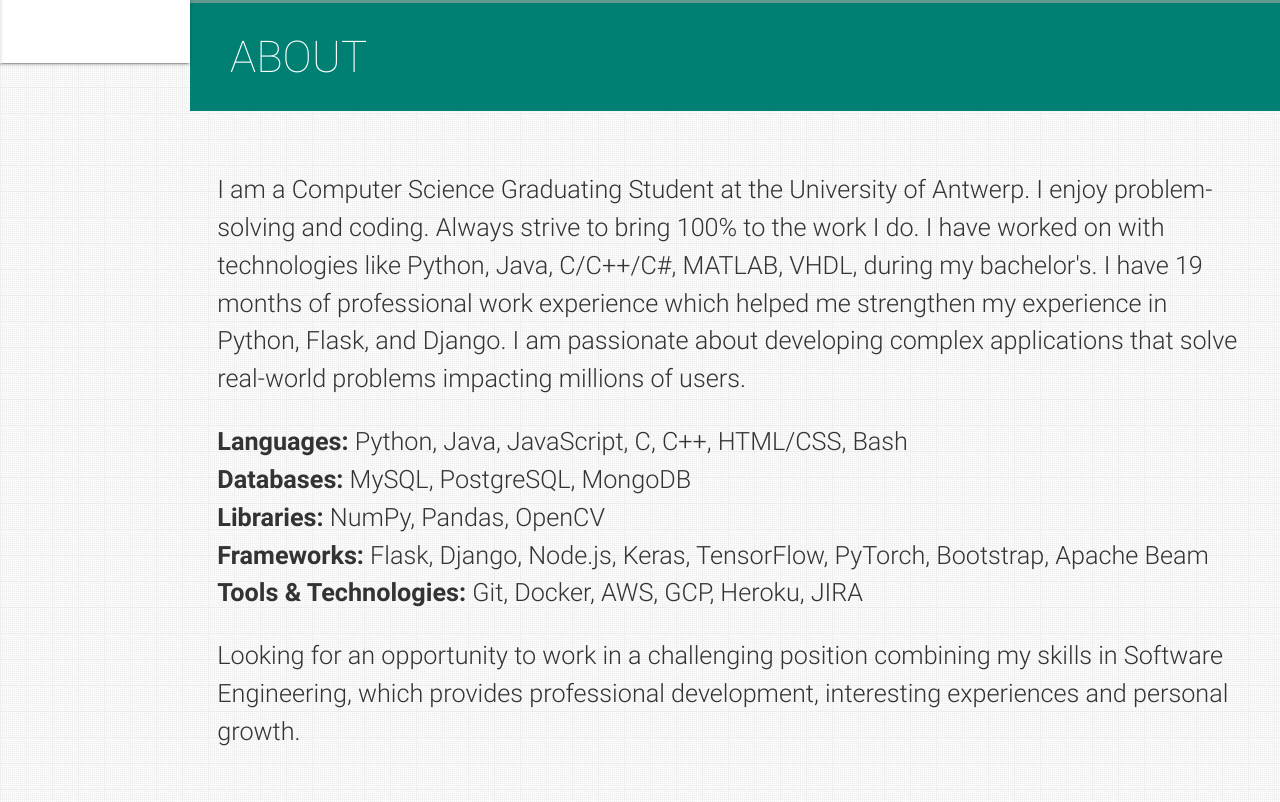
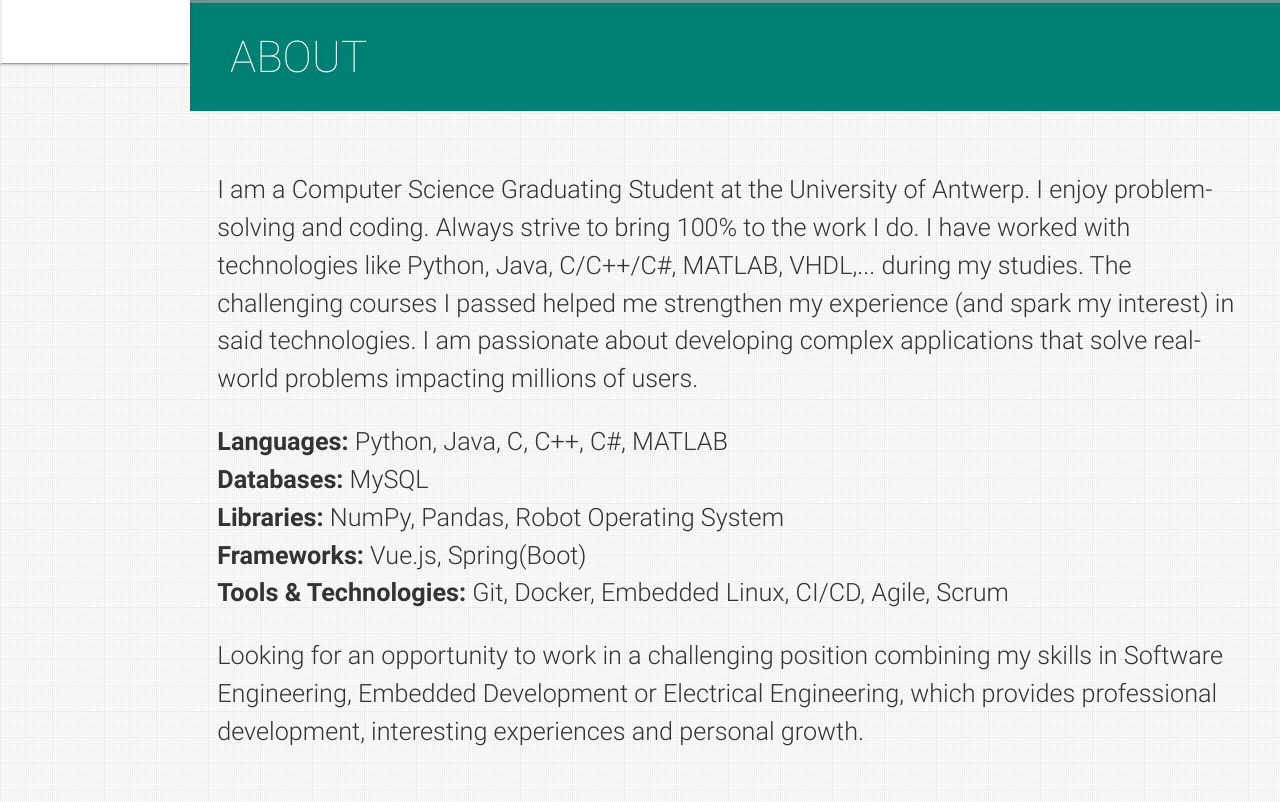
Before and after one commit to SirAltitude/anton.github.io, a plain HTML site: page index.html in a window 1280 px wide. Shown: the part 797-1599 px from the top of the page. Drawn offline with nearby package versions, Linux system fonts and the light colour scheme.

Commit message:
Update index.html

```diff
--- a/index.html
+++ b/index.html
@@ -228,39 +228,23 @@
         <p>
           I am a Computer Science Graduating Student at the University of Antwerp. I enjoy problem-solving and coding. Always strive to bring 100% to the work I do.
 
-          I have worked on with technologies like Python, Java, C/C++/C#, MATLAB, VHDL, during my bachelor's. I have 19 months of professional work experience which helped me strengthen my experience in Python, Flask, and Django.
+          I have worked with technologies like Python, Java, C/C++/C#, MATLAB, VHDL,... during my studies. The challenging courses I passed helped me strengthen my experience (and spark my interest) in said technologies.
 
           I am passionate about developing complex applications that solve real-world problems impacting millions of users.
         </p>
         <p>
           <ul>
-            <li><b>Languages:</b> Python, Java, JavaScript, C, C++, HTML/CSS, Bash</li>
-            <li><b>Databases:</b> MySQL, PostgreSQL, MongoDB</li>
-            <li><b>Libraries:</b> NumPy, Pandas, OpenCV</li>
-            <li><b>Frameworks:</b> Flask, Django, Node.js, Keras, TensorFlow, PyTorch, Bootstrap, Apache Beam</li>
-            <li><b>Tools & Technologies:</b> Git, Docker, AWS, GCP, Heroku, JIRA</li>
+            <li><b>Languages:</b> Python, Java, C, C++, C#, MATLAB</li>
+            <li><b>Databases:</b> MySQL</li>
+            <li><b>Libraries:</b> NumPy, Pandas, Robot Operating System</li>
+            <li><b>Frameworks:</b> Vue.js, Spring(Boot)</li>
+            <li><b>Tools & Technologies:</b> Git, Docker, Embedded Linux, CI/CD, Agile, Scrum</li>
           </ul>
 
         </p>
-
-        <!-- <p>
-
-          Detail-oriented Software Developer with professional experience in Backend Development, Machine Learning, Computer Vision. I am adept in Python, Django, Flask, SQL, Machine Learning, Computer Vision.
-        </p> -->
         <p>
-          Looking for an opportunity to work in a challenging position combining my skills in Software Engineering, which provides professional development, interesting experiences and personal growth.
+          Looking for an opportunity to work in a challenging position combining my skills in Software Engineering, Embedded Development or Electrical Engineering, which provides professional development, interesting experiences and personal growth.
         </p>
-        <!-- <p>
-          Another Paragraph
-        </p>  -->
-        <!-- <p>
-        <strong>Current Focus</strong>:&nbsp;<a aria-label="Navigate to the Inclusive Design Patterns homepage"
-          href="https://www.smashingmagazine.com/inclusive-design-patterns/">Accessibility</a>&nbsp;//&nbsp;<a
-          aria-label="Navigate to the Full Stack React homepage"
-          href="https://www.fullstackreact.com/">React</a>&nbsp;//&nbsp;<a
-          aria-label='Navigate to the article "Scalable CSS"'
-          href="https://mrmrs.github.io/writing/2016/03/24/scalable-css/">Design Systems</a>
-        </p> -->
       </div>
     </section>
 
@@ -979,9 +963,10 @@ of each drug container to estimate the degradation of the drug.
   <script src="assets/vendor/typed.js/typed.min.js"></script>
   <script type="text/javascript">
     var typed = new Typed('.typing',{
-      strings: ["Pythonist", "Developer", "Fast Learner"],
+      strings: ["Engineer", "Developer", "Fast Learner","Great Teammate","Valuable addition to any environment"],
+
       loop: true,
-      typeSpeed: 80,
+      typeSpeed: 95,
       backSpeed: 40
     });
   </script>
```
